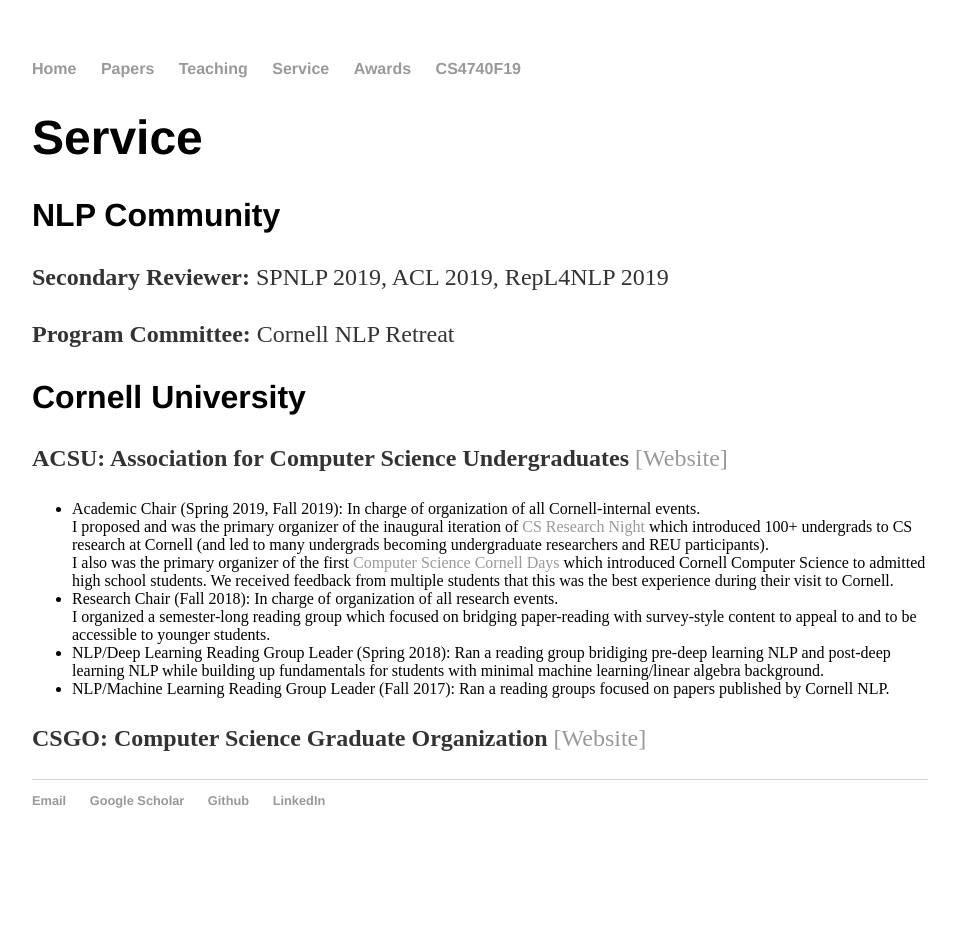
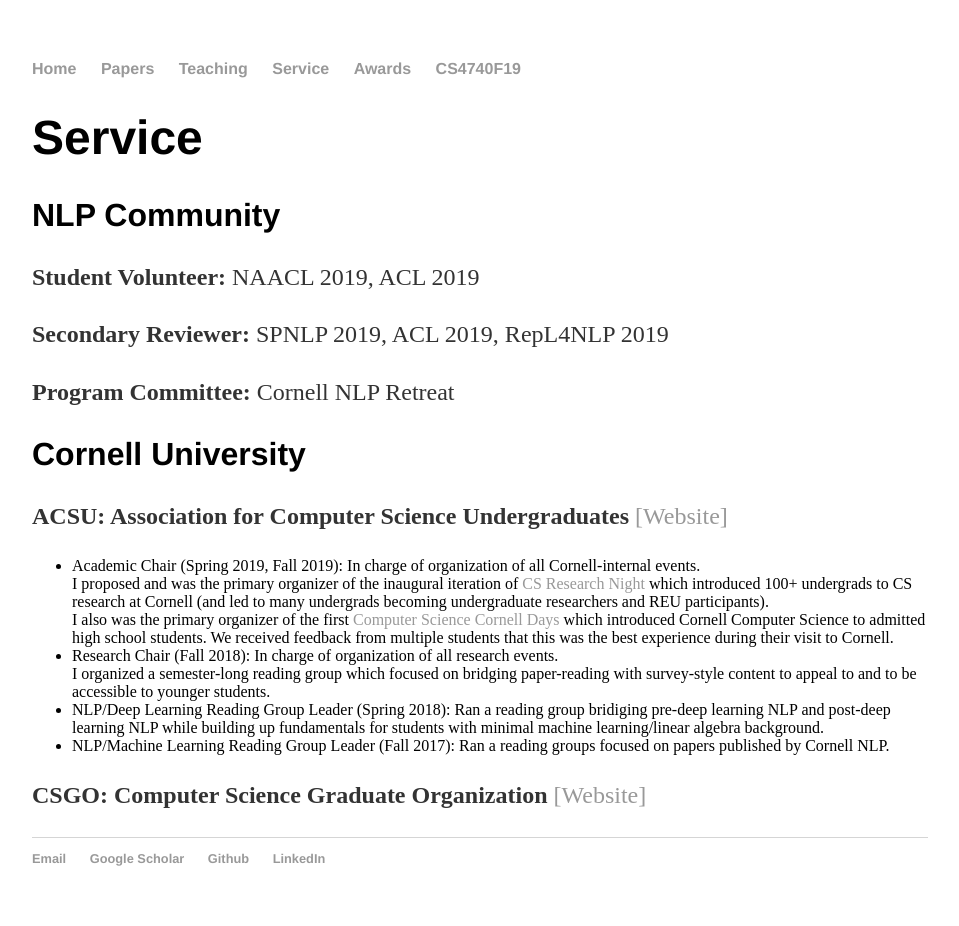
Before and after one commit to rishibommasani/rishibommasani.github.io, a Jekyll site: the page built from service/index.html, in a window 1280 px wide. Shown: the whole page, without its empty margins (160-1119 px from the left). Built offline with Jekyll 4.4.1, drawn with Linux system fonts in a browser that asks for light colours; before the commit the page ends 900 px from its top, so only the background shows below that.

Commit message:
Student volunteer positions

```diff
--- a/service/index.html
+++ b/service/index.html
@@ -4,6 +4,7 @@
 ---
 	<h1>{{ page.title }}</h1>
 	<h2>NLP Community</h2>
+	<p><b>Student Volunteer:</b> NAACL 2019, ACL 2019</p>
 	<p><b>Secondary Reviewer:</b> SPNLP 2019, ACL 2019, RepL4NLP 2019</p>
 	<p><b>Program Committee:</b> Cornell NLP Retreat </p>
 	<h2>Cornell University</h2>
```
